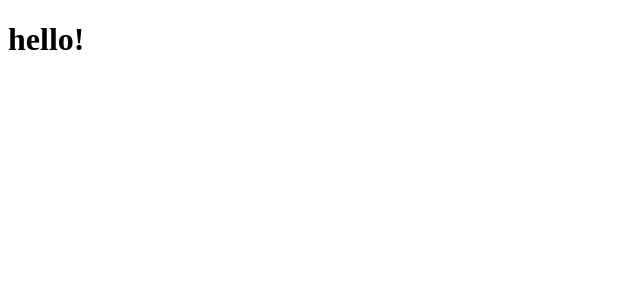
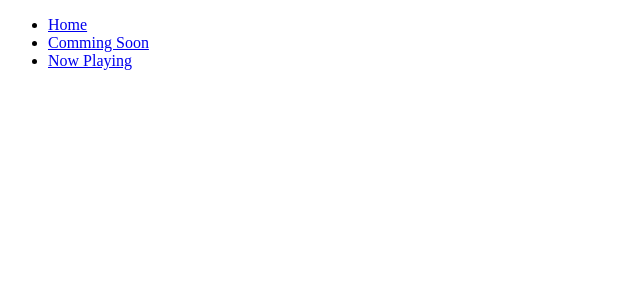
Before and after one commit to ATeals/react-movie, a React (Vite) app: page / in a window 1280 px wide. Shown: the top 300 px of the page, without its empty margins (0-640 px from the left). Built offline with nearby package versions, Linux system fonts and the light colour scheme.

Commit message:
feat: basic Route

```diff
--- a/src/App.tsx
+++ b/src/App.tsx
@@ -1,7 +1,11 @@
+import { Outlet } from "react-router-dom";
+import { Header } from "./components/Header";
+
 const App = () => {
     return (
         <>
-            <h1>hello!</h1>
+            <Header />
+            <Outlet />
         </>
     );
 };
--- /dev/null
+++ b/src/Router/index.tsx
@@ -0,0 +1,8 @@
+import { RouterProvider as Provider } from "react-router";
+import { router } from "./router";
+
+const RouterProvider = () => {
+    return <Provider router={router} />;
+};
+
+export default RouterProvider;
--- /dev/null
+++ b/src/Router/router.tsx
@@ -0,0 +1,17 @@
+import { createBrowserRouter } from "react-router-dom";
+
+import App from "@/App";
+import { CommingSoon, Home, NowPlaying } from "@/pages";
+import { PATH } from "@/constants";
+
+export const router = createBrowserRouter([
+    {
+        path: "/",
+        element: <App />,
+        children: [
+            { path: PATH.HOME, element: <Home /> },
+            { path: PATH.COMMING_SOON, element: <CommingSoon /> },
+            { path: PATH.NOW_PLAYING, element: <NowPlaying /> },
+        ],
+    },
+]);
--- /dev/null
+++ b/src/components/Header.tsx
@@ -0,0 +1,22 @@
+import { PATH } from "@/constants";
+import { Link } from "react-router-dom";
+
+export const Header = () => {
+    return (
+        <>
+            <nav>
+                <ul>
+                    <li>
+                        <Link to={PATH.HOME}>Home</Link>
+                    </li>
+                    <li>
+                        <Link to={PATH.COMMING_SOON}>Comming Soon</Link>
+                    </li>
+                    <li>
+                        <Link to={PATH.NOW_PLAYING}>Now Playing</Link>
+                    </li>
+                </ul>
+            </nav>
+        </>
+    );
+};
--- /dev/null
+++ b/src/constants/index.ts
@@ -0,0 +1 @@
+export { PATH } from "./path";
--- /dev/null
+++ b/src/constants/path.ts
@@ -0,0 +1,5 @@
+export const PATH = {
+    HOME: "home",
+    COMMING_SOON: "comming-soon",
+    NOW_PLAYING: "now-playing",
+};
--- a/src/main.tsx
+++ b/src/main.tsx
@@ -1,10 +1,10 @@
 import React from "react";
 import ReactDOM from "react-dom/client";
 
-import App from "@/App.tsx";
+import RouterProvider from "./Router";
 
 ReactDOM.createRoot(document.getElementById("root")!).render(
     <React.StrictMode>
-        <App />
+        <RouterProvider />
     </React.StrictMode>
 );
--- /dev/null
+++ b/src/pages/CommingSoon.tsx
@@ -0,0 +1,7 @@
+export const CommingSoon = () => {
+    return (
+        <>
+            <h1>CommingSoon</h1>
+        </>
+    );
+};
--- /dev/null
+++ b/src/pages/Home.tsx
@@ -0,0 +1,3 @@
+export const Home = () => {
+    return <h1>Home</h1>;
+};
--- /dev/null
+++ b/src/pages/NowPlaying.tsx
@@ -0,0 +1,7 @@
+export const NowPlaying = () => {
+    return (
+        <>
+            <h1>NowPlaying</h1>
+        </>
+    );
+};
--- /dev/null
+++ b/src/pages/index.tsx
@@ -0,0 +1,3 @@
+export { CommingSoon } from "./CommingSoon";
+export { Home } from "./Home";
+export { NowPlaying } from "./NowPlaying";
```
Also changed, not shown: src/components/index.tsx (added).
